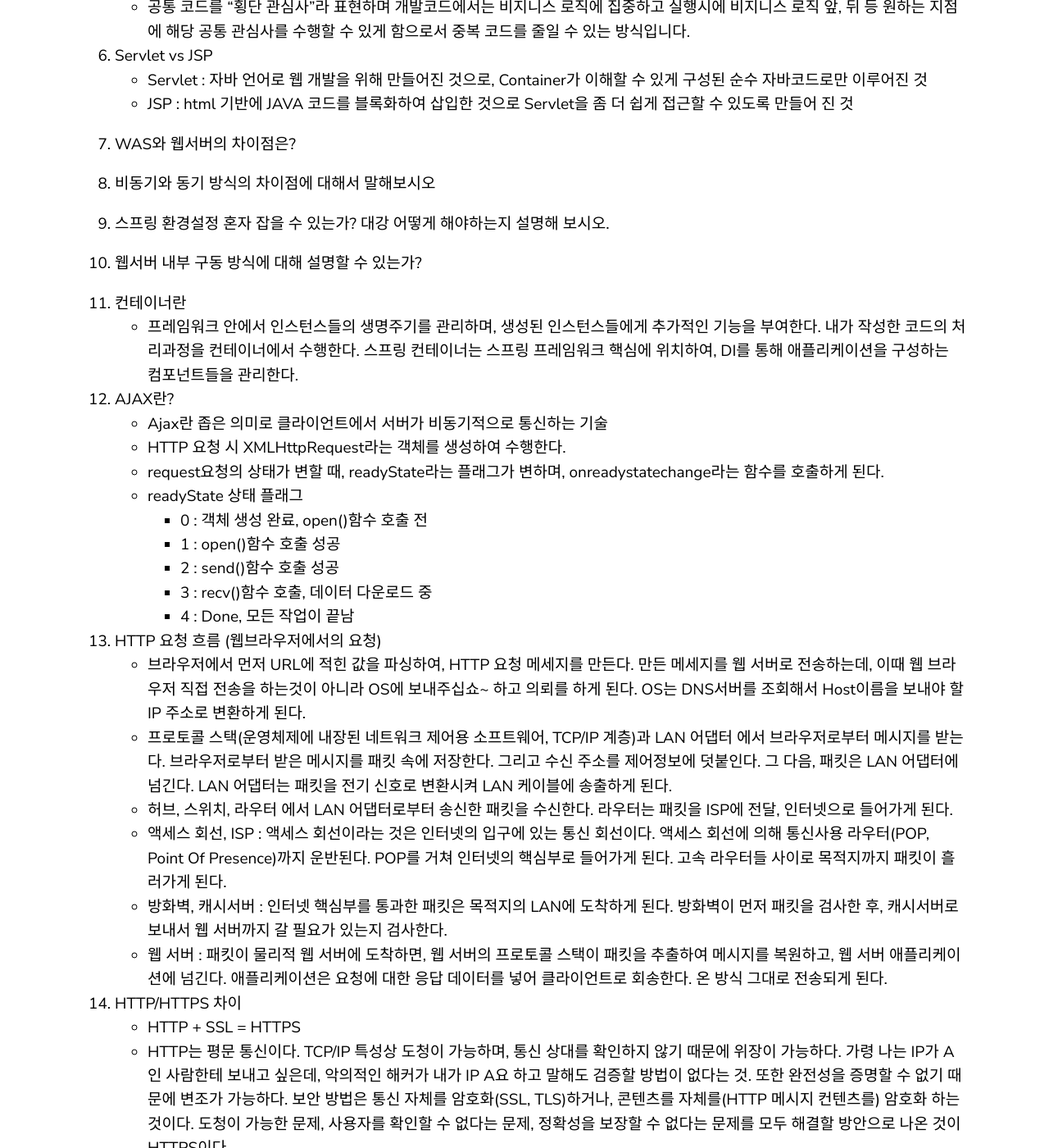
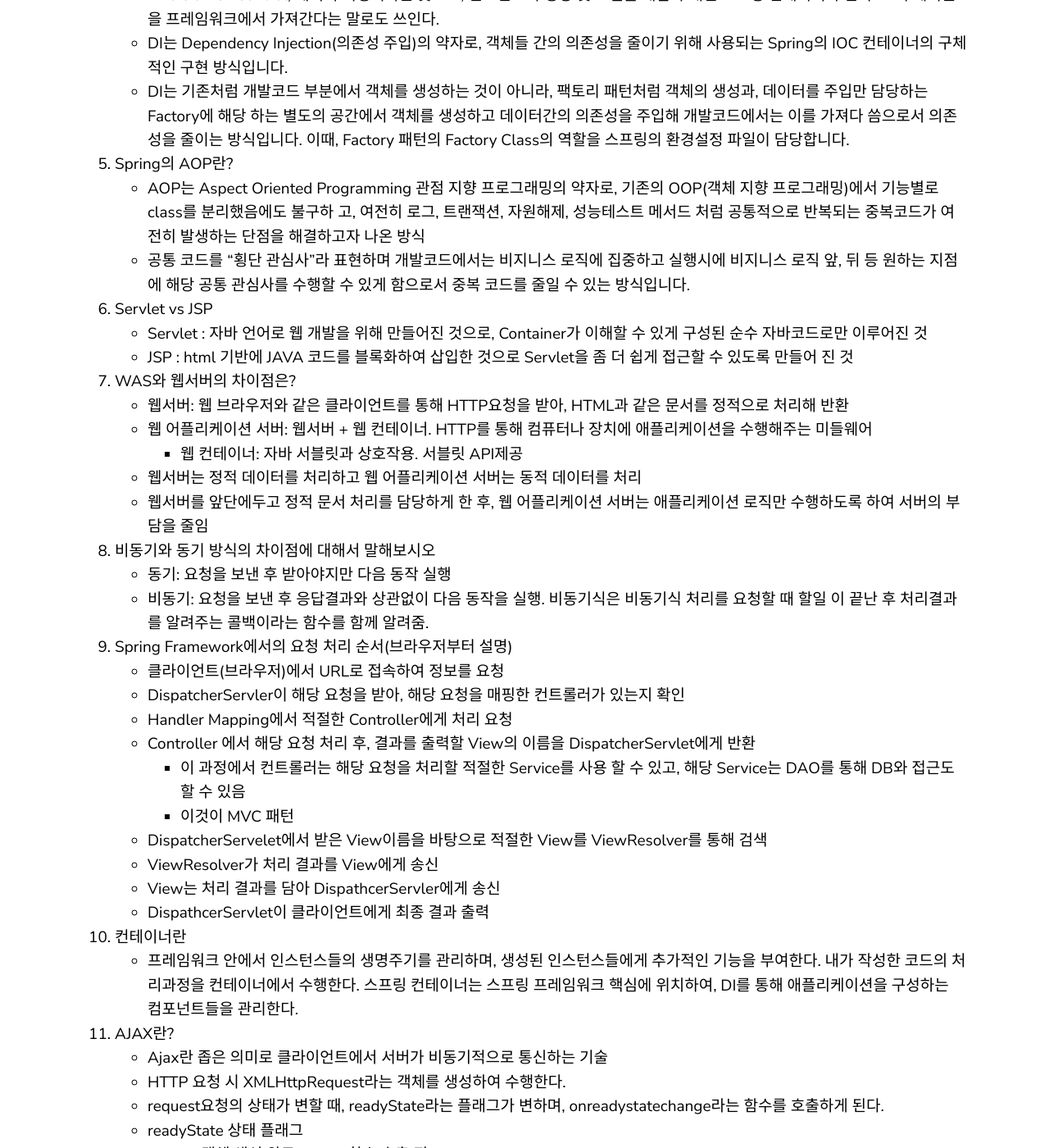
Before and after one commit to yoowonyoung/yoowonyoung.github.io, a Jekyll site: the page built from _posts/2020-08-11-Interview-03.md, in a window 1280 px wide and 1400 px high, scrolled down 9770 px. Shown: the whole window at 82% size. Built offline with Jekyll 4.4.1, drawn with Linux system fonts in a browser that asks for light colours; comment, search, counter and statistics services are not loaded; some of the changed text lies outside the part shown.

Commit message:
update interview

```diff
--- a/_posts/2020-08-11-Interview-03.md
+++ b/_posts/2020-08-11-Interview-03.md
@@ -183,43 +183,54 @@
 3. DataBase에서 Index란?
     - Table에 대한 동작 속도를 높여주는 자료구조로서 빠른 검색을 가능하게 해준다.
 
-4. CVS나 SVN에 대해서 아는대로 설명해 보시오.
+4. Git에 대해서 아는대로 설명해 보시오.
+    - 분산 버전 관리 시스템
+    - 매우 빠른 속도와 더불어 SVN과 달리 서버에만 저장소가 있는것이 아니라 로컬과 서버 모두에 저장소가 있는것이 특징
+    - 로컬에도 저장소가 있기 때문에, 네트워크가 끊겨도 작업이 가능하다
 
-5. 64bit CPU와 32bit CPU의 OS적 관점에서의 차이를 설명해 보시오.
+5. ‘데드락’ 이란 무엇이고 이를 해결하기 위한 방법을 설명해 보시오.
+    - 프로세스가 자원을 얻지못해 다음 처리를 하지 못하고 있는 상태. 교착상태
+    - 데드락 발생조건은 4가지를 모두 만족해야 되기 때문에, 이들중 하나라도 만족하지 못하게 만들면 데드락 발생 X
+        * 상호배제: 자원은 한번에 한 프로세스만 사용
+        * 점유대기: 최소한 하나의 자원을 점유하고있으면, 다른 프로세스에 할당되어 사용하고있는 자원을 추가로 점유하기위해 대기하는 프로세스 필요
+        * 비선점: 다른 프로세스가 사용중인 자원을, 그 사용이 끝날때까지 뺏을수 없어야함
+        * 순환대기: 프로세스집합에서 p0는 p1이 소유한 자원을, p1은 p2가 소유한 자원을... pn은 p0가 소유한 자원을 요구해야 한다
 
-6. ‘데드락’ 이란 무엇이고 이를 해결하기 위한 방법을 설명해 보시오.
+6. ‘에자일’ 방법론에 대해서 아는가?
+    - 기존 폭포수모델과 달리 문서보다는 동작하는 소프트웨어에 중점을 두어, 일정한 주기를 가지고 동작하는 소프트웨어를 계속 만들어내며, 그때 그때 필요한 요구를 수정하고 더해서 하나의 커다란 소프트웨어를 만들어내는 방법론
+    - 애자일은 하나의 방법론이 아닌 개발 프로세스이며, 이에 속하는 방법론으로는 XP, 스크럼등이 있다
 
-7. ‘에자일’ 방법론에 대해서 아는가?
+7. UML 그려본 적 있는가?
+    - UseCase 다이어그램, 시퀀스 다이어그램, 클래스 다이어그램 등
 
-8. UML 그려본 적 있는가?
+8. DB 옵티마이저에 대해 아는가?
+    - 사용자가 질의한 SQL문에대해 최적의 실행 방법을 결정하는것
 
-9. DB 옵티마이저에 대해 아는가?
-
-10. 함수형 프로그래밍
+9. 함수형 프로그래밍
     - 함수형 프로그래밍은 선언형 프로그래밍으로, 어떻게(How)가 아닌 무엇(What)을 정의한다. C, Java등의 언어는 명령형 프로그래밍이며, 알고리즘을 기술하고 목적은 기술하지 않는다. 선언형은 반대로 알고리즘은 기술하지 않고 목적 위주로 기술하며, 데이터의 입력이 주어지고 데이터의 흐름을 추상적을 정의하는 방식.
 
-11. VO 란?
+10. VO 란?
     - Value Object의 줄임말로, 값을 갖고있는 객체이다. 비즈니스 값을 가져올 때 사용하며, 보통 값을 수정할 수 없는 것으로 한다. DTO와 혼용해서 쓰기도 한다.
 
-12. DTO 란?
+11. DTO 란?
     - Data Transfer Object의 줄임말로, VO와 같이 값을 갖고 있는 객체이다. VO와의 차이점은 DB로 치자면 하나의 인스턴스로, 데이터 핸들링에 사용되는 객체이다. DTO를 통해 데이터를 전달할 수 있다.
 
-13. DAO 란?
+12. DAO 란?
     - Data Access Object의 줄임말로, 실제 DB에 접속하는 객체이다. Service와 DB사이에서 가져온 데이터를 엔티티로 변환시켜 가져온다. 대부분의 CRUD API를 제공한다.
 
-14. PCB
+13. PCB
     - Process Control Block의 약자로, 프로세스 제어 블록이다. 프로세스에 대한 중요한 정보를 저장하고 있다. 운영체제가 프로세스를 표현한 것이라고도 한다. 프로세스 생성시 만들어지며, 주기억장치에 유지된다. 문맥전환 등 다른 프로세스를 처리해야 할 때, PCB에 현재 상태를 저장함으로써 나중에 그 작업 상태를 불러와 작업 재개가 가능해진다. PID, 상태, 다음 명령어 주소 등의 정보가 저장됨.
 
-15. PC
+14. PC
     - Program Counter의 줄임말로, 다음에 실행될 명령어의 주소가 들어있는 레지스터이다. 명령어가 인출되면, 자동으로 다음 명령어를 가리키도록 주소값이 증가된다.
 
-16. 캐시메모리
+15. 캐시메모리
     - CPU의 레지스터와 메모리 사이에서, 캐싱을 통해 병목 현상을 완화하는 것을 말한다.
 
-17. 멀티 스레드 VS 멀티 프로세스
+16. 멀티 스레드 VS 멀티 프로세스
     - 이 두 가지는 실행 단위를 구분한다는 점은 같지만, 멀티 스레드는 자원을 덜 소모하는 대신 하나의 스레드가 비정상적인 오류를 일으키면 다른 스레드도 종료될 수가 있다는 점과 동기화 문제를 안고 있다. 멀티 프로세스는 자원을 공유하지 않기에 서로간 통신이 멀티 스레드보다 불편하고, CPU 자원을 더 많이 소모한다. 결국 상황에 맞게 골라서 써야한다.
 
-18. CPU 스케줄링 방법
+17. CPU 스케줄링 방법
     - 스케줄링 대상은 Ready Queue에 있는 프로세스 대상이다.
     - FCFS (First Come First Served) : 먼저 온 녀석이 먼저 스케줄링을 받음. 중간에 반환하지 않는 비선점형이며, 시간이 긴 프로세스가 먼저 오면 효율성이 떨어짐
     - SJF (Short Job First) : 늦게 오더라도 수행시간이 짧은 프로세스에 먼저 할당. 이렇게 되면 수행시간이 긴 프로세스는 영원히 할당받지 못할 수도 있음(Starvation). 수행시간(CPU Burst Time)은 알지는 못하고 예측만가능
@@ -291,17 +302,34 @@
     - JSP : html 기반에 JAVA 코드를 블록화하여 삽입한 것으로 Servlet을 좀 더 쉽게 접근할 수 있도록 만들어 진 것
 
 7. WAS와 웹서버의 차이점은?
+    - 웹서버: 웹 브라우저와 같은 클라이언트를 통해 HTTP요청을 받아, HTML과 같은 문서를 정적으로 처리해 반환
+    - 웹 어플리케이션 서버: 웹서버 + 웹 컨테이너. HTTP를 통해 컴퓨터나 장치에 애플리케이션을 수행해주는 미들웨어
+        * 웹 컨테이너: 자바 서블릿과 상호작용. 서블릿 API제공
+
+    - 웹서버는 정적 데이터를 처리하고 웹 어플리케이션 서버는 동적 데이터를 처리
+    - 웹서버를 앞단에두고 정적 문서 처리를 담당하게 한 후, 웹 어플리케이션 서버는 애플리케이션 로직만 수행하도록 하여 서버의 부담을 줄임
 
 8. 비동기와 동기 방식의 차이점에 대해서 말해보시오
+    - 동기: 요청을 보낸 후 받아야지만 다음 동작 실행
+    - 비동기: 요청을 보낸 후 응답결과와 상관없이 다음 동작을 실행. 비동기식은 비동기식 처리를 요청할 때 할일 이 끝난 후 처리결과를 알려주는 콜백이라는 함수를 함께 알려줌.
 
-9. 스프링 환경설정 혼자 잡을 수 있는가? 대강 어떻게 해야하는지 설명해 보시오.
+9. Spring Framework에서의 요청 처리 순서(브라우저부터 설명)
+    - 클라이언트(브라우저)에서 URL로 접속하여 정보를 요청
+    - DispatcherServler이 해당 요청을 받아, 해당 요청을 매핑한 컨트롤러가 있는지 확인
+    - Handler Mapping에서 적절한 Controller에게 처리 요청
+    - Controller 에서 해당 요청 처리 후, 결과를 출력할 View의 이름을 DispatcherServlet에게 반환
+        * 이 과정에서 컨트롤러는 해당 요청을 처리할 적절한 Service를 사용 할 수 있고, 해당 Service는 DAO를 통해 DB와 접근도 할 수 있음
+        * 이것이 MVC 패턴
 
-10. 웹서버 내부 구동 방식에 대해 설명할 수 있는가?
+    - DispatcherServelet에서 받은 View이름을 바탕으로 적절한 View를 ViewResolver를 통해 검색
+    - ViewResolver가 처리 결과를 View에게 송신
+    - View는 처리 결과를 담아 DispathcerServler에게 송신
+    - DispathcerServlet이 클라이언트에게 최종 결과 출력
 
-11. 컨테이너란
+10. 컨테이너란
     - 프레임워크 안에서 인스턴스들의 생명주기를 관리하며, 생성된 인스턴스들에게 추가적인 기능을 부여한다. 내가 작성한 코드의 처리과정을 컨테이너에서 수행한다. 스프링 컨테이너는 스프링 프레임워크 핵심에 위치하여, DI를 통해 애플리케이션을 구성하는 컴포넌트들을 관리한다.
 
-12. AJAX란?
+11. AJAX란?
     - Ajax란 좁은 의미로 클라이언트에서 서버가 비동기적으로 통신하는 기술
     - HTTP 요청 시 XMLHttpRequest라는 객체를 생성하여 수행한다.
     - request요청의 상태가 변할 때, readyState라는 플래그가 변하며, onreadystatechange라는 함수를 호출하게 된다.
```
Also changed, not shown: other parts of _posts/2020-08-11-Interview-03.md (+10 -10 lines).
